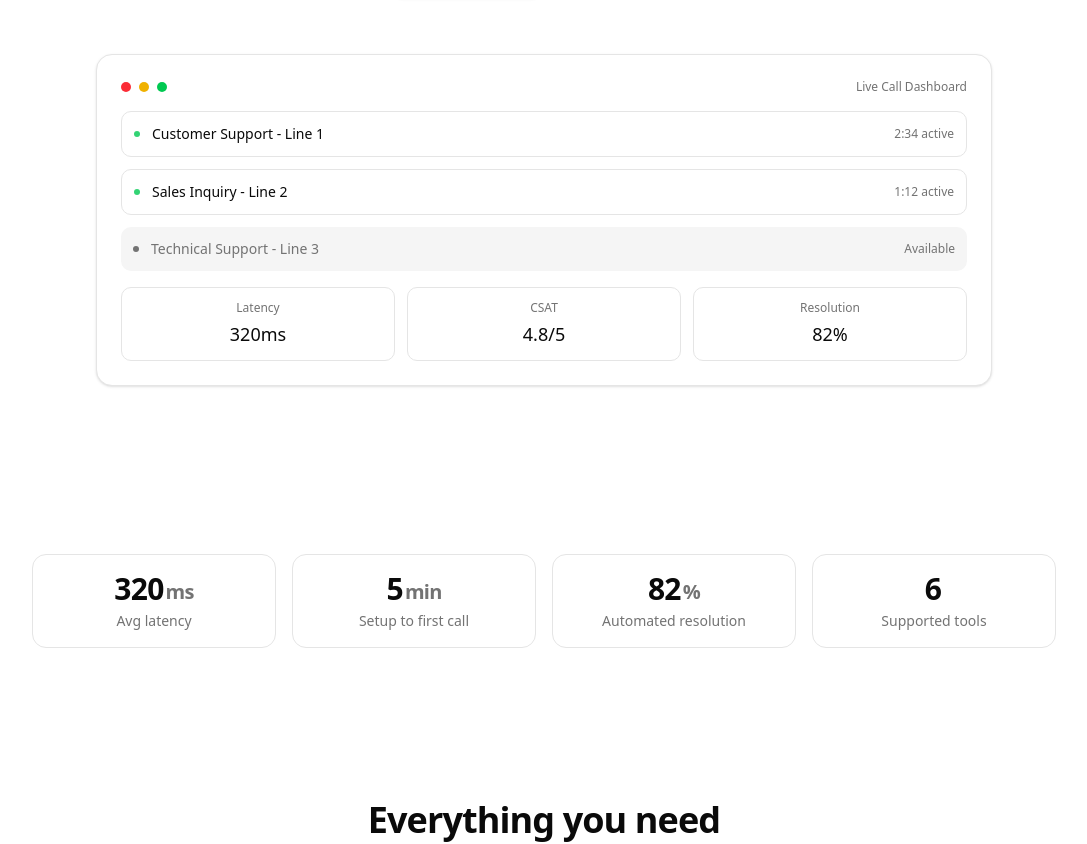
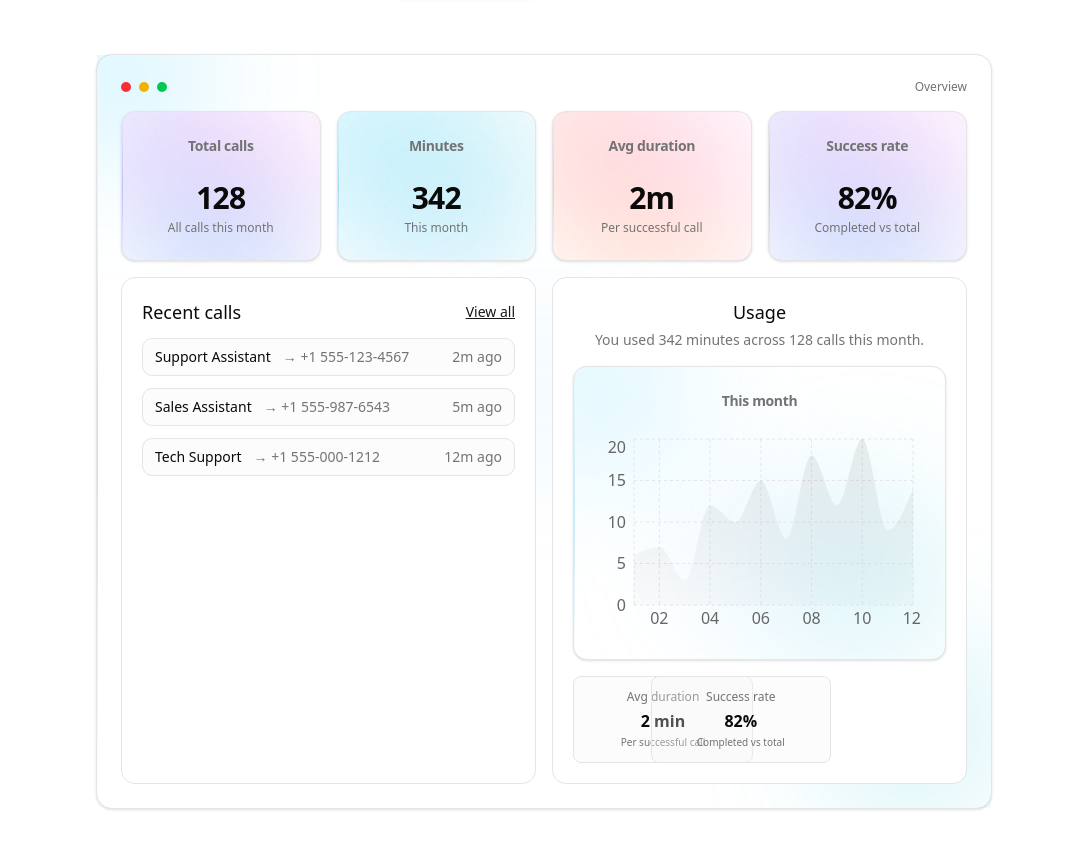
Before and after one commit to benz206/hophacks2025, a Next.js app: page / in a window 1280 px wide. Shown: the part 530-1374 px from the top of the page, without its empty margins (96-1183 px from the left). Built offline with nearby package versions, Linux system fonts and the light colour scheme.

Commit message:
More fixes to landing

```diff
--- a/app/page.tsx
+++ b/app/page.tsx
@@ -3,7 +3,6 @@ import { FeaturesSection } from "@/components/features-section"
 import { CTASection } from "@/components/cta-sections"
 import { Footer } from "@/components/footer"
 import { Steps } from "@/components/steps"
-import { StatsSection } from "@/components/stats-section"
 import { ShowcaseSection } from "@/components/showcase-section"
 
 export default function HomePage() {
@@ -11,7 +10,6 @@ export default function HomePage() {
     <div className="min-h-screen bg-background">
       <main>
         <HeroSection />
-        <StatsSection />
         <FeaturesSection />
         <ShowcaseSection />
         <Steps />
--- a/components/hero-section.tsx
+++ b/components/hero-section.tsx
@@ -3,8 +3,25 @@ import { ArrowRight, Play } from "lucide-react"
 import Link from "next/link"
 // import { ElectricWire } from "@/components/electric-wire"
 import { HeroBackground } from "@/components/hero-background"
+import { StatCard, UsageChart } from "@/components/dashboard/overview-cards"
+import { AmbientGradient } from "@/components/ambient-gradient"
 
 export function HeroSection() {
+  // Fake monthly usage data to mirror dashboard chart
+  const usageData = [
+    { date: "01", calls: 2, minutes: 6 },
+    { date: "02", calls: 3, minutes: 7 },
+    { date: "03", calls: 1, minutes: 3 },
+    { date: "04", calls: 5, minutes: 12 },
+    { date: "05", calls: 4, minutes: 10 },
+    { date: "06", calls: 6, minutes: 15 },
+    { date: "07", calls: 3, minutes: 8 },
+    { date: "08", calls: 7, minutes: 18 },
+    { date: "09", calls: 5, minutes: 12 },
+    { date: "10", calls: 8, minutes: 20 },
+    { date: "11", calls: 4, minutes: 9 },
+    { date: "12", calls: 6, minutes: 14 },
+  ]
   return (
     <section className="py-20 sm:py-32 relative">
       <HeroBackground />
@@ -38,16 +55,10 @@ export function HeroSection() {
               </Link>
             </Button>
           </div>
-
-          {/* Decorative electric wire */}
-          {/* <div className="mt-10 hidden sm:block">
-            <ElectricWire />
-          </div> */}
-
-          {/* Hero visual */}
           <div className="mt-14 relative">
-            <div className="mx-auto max-w-4xl">
+            <div className="mx-auto max-w-[1600px]">
               <div className="relative rounded-2xl bg-card border border-border p-6 shadow-sm">
+                <AmbientGradient variant="blue" className="opacity-60" />
                 <div className="relative">
                   <div className="flex items-center justify-between mb-4">
                     <div className="flex items-center gap-2">
@@ -55,48 +66,70 @@ export function HeroSection() {
                       <div className="w-2.5 h-2.5 bg-yellow-500 rounded-full" />
                       <div className="w-2.5 h-2.5 bg-green-500 rounded-full" />
                     </div>
-                    <div className="text-xs text-muted-foreground">Live Call Dashboard</div>
+                    <div className="text-xs text-muted-foreground">Overview</div>
                   </div>
 
-                  <div className="space-y-3">
-                    <div className="flex items-center justify-between p-3 bg-background rounded-lg border">
-                      <div className="flex items-center gap-3">
-                        <div className="w-1.5 h-1.5 bg-green-500 rounded-full animate-pulse" />
-                        <span className="text-sm font-medium">Customer Support - Line 1</span>
+                  {/* Overview metrics (hardcoded) to match dashboard StatCards */}
+                  <div className="grid gap-4 md:grid-cols-4">
+                    <StatCard label="Total calls" value="128" hint="All calls this month" accent="violet" />
+                    <StatCard label="Minutes" value="342" hint="This month" accent="blue" />
+                    <StatCard label="Avg duration" value="2m" hint="Per successful call" accent="sunset" />
+                    <StatCard label="Success rate" value="82%" hint="Completed vs total" />
+                  </div>
+
+                  {/* Mirror dashboard layout: Recent calls + Usage */}
+                  <div className="mt-4 grid gap-4 md:grid-cols-2">
+                    <section className="rounded-xl border p-5 bg-card">
+                      <div className="flex items-center justify-between">
+                        <h2 className="text-base sm:text-lg font-medium">Recent calls</h2>
+                        <Link href="/dashboard/calls" className="text-sm text-primary underline">View all</Link>
                       </div>
-                      <span className="text-xs text-muted-foreground">2:34 active</span>
-                    </div>
+                      <div className="mt-3 space-y-3">
+                        <div className="flex items-center justify-between rounded-lg border bg-muted/30 px-3 py-2 text-sm">
+                          <div className="flex items-center gap-3">
+                            <div className="font-medium">Support Assistant</div>
+                            <div className="text-muted-foreground">→ +1 555‑123‑4567</div>
+                          </div>
+                          <div className="text-muted-foreground">2m ago</div>
+                        </div>
+                        <div className="flex items-center justify-between rounded-lg border bg-muted/30 px-3 py-2 text-sm">
+                          <div className="flex items-center gap-3">
+                            <div className="font-medium">Sales Assistant</div>
+                            <div className="text-muted-foreground">→ +1 555‑987‑6543</div>
+                          </div>
+                          <div className="text-muted-foreground">5m ago</div>
+                        </div>
+                        <div className="flex items-center justify-between rounded-lg border bg-muted/30 px-3 py-2 text-sm">
+                          <div className="flex items-center gap-3">
+                            <div className="font-medium">Tech Support</div>
+                            <div className="text-muted-foreground">→ +1 555‑000‑1212</div>
+                          </div>
+                          <div className="text-muted-foreground">12m ago</div>
+                        </div>
+                      </div>
+                    </section>
+                    <section className="rounded-xl border p-5 bg-card">
+                      <h2 className="text-base sm:text-lg font-medium">Usage</h2>
+                      <p className="mt-1 text-sm text-muted-foreground">You used 342 minutes across 128 calls this month.</p>
+                      <div className="mt-4">
+                        <UsageChart data={usageData} />
+                      </div>
+                      <div className="mt-4 grid grid-cols-2 sm:grid-cols-3 lg:grid-cols-4 xl:grid-cols-5 gap-4 overflow-auto">
+                        <div className="rounded-md border bg-muted/30 p-3 min-w-[180px]">
+                          <div className="text-xs text-muted-foreground whitespace-nowrap">Avg duration</div>
+                          <div className="mt-1 text-base font-semibold whitespace-nowrap">2 min</div>
+                          <div className="mt-0.5 text-[10px] text-muted-foreground">Per successful call</div>
+                        </div>
+                        <div className="rounded-md border bg-muted/30 p-3 min-w-[180px]">
+                          <div className="text-xs text-muted-foreground whitespace-nowrap">Success rate</div>
+                          <div className="mt-1 text-base font-semibold whitespace-nowrap">82%</div>
+                          <div className="mt-0.5 text-[10px] text-muted-foreground">Completed vs total</div>
+                        </div>
+                      </div>
+                    </section>
+                  </div>
 
-                    <div className="flex items-center justify-between p-3 bg-background rounded-lg border">
-                      <div className="flex items-center gap-3">
-                        <div className="w-1.5 h-1.5 bg-green-500 rounded-full animate-pulse" />
-                        <span className="text-sm font-medium">Sales Inquiry - Line 2</span>
-                      </div>
-                      <span className="text-xs text-muted-foreground">1:12 active</span>
-                    </div>
-
-                    <div className="flex items-center justify-between p-3 bg-muted rounded-lg">
-                      <div className="flex items-center gap-3">
-                        <div className="w-1.5 h-1.5 bg-muted-foreground rounded-full" />
-                        <span className="text-sm text-muted-foreground">Technical Support - Line 3</span>
-                      </div>
-                      <span className="text-xs text-muted-foreground">Available</span>
-                    </div>
-                  </div>
-                  <div className="mt-4 grid grid-cols-1 gap-3 sm:grid-cols-3">
-                    <div className="rounded-lg border p-3">
-                      <div className="text-xs text-muted-foreground">Latency</div>
-                      <div className="mt-1 text-lg font-medium">320ms</div>
-                    </div>
-                    <div className="rounded-lg border p-3">
-                      <div className="text-xs text-muted-foreground">CSAT</div>
-                      <div className="mt-1 text-lg font-medium">4.8/5</div>
-                    </div>
-                    <div className="rounded-lg border p-3">
-                      <div className="text-xs text-muted-foreground">Resolution</div>
-                      <div className="mt-1 text-lg font-medium">82%</div>
-                    </div>
-                  </div>
+                  {/* End dashboard mirror */}
                 </div>
               </div>
             </div>
--- a/components/stats-section.tsx
+++ /dev/null
@@ -1,64 +0,0 @@
-"use client"
-
-import * as React from "react"
-
-type Stat = {
-  label: string
-  value: number
-  suffix?: string
-  from?: number
-}
-
-function useAnimatedNumber(target: number, durationMs = 1200, from = 0) {
-  const [value, setValue] = React.useState(from)
-  React.useEffect(() => {
-    let raf: number
-    const start = performance.now()
-    const animate = (now: number) => {
-      const elapsed = now - start
-      const progress = Math.min(1, elapsed / durationMs)
-      const eased = 1 - Math.pow(1 - progress, 3)
-      setValue(Math.round(from + (target - from) * eased))
-      if (progress < 1) raf = requestAnimationFrame(animate)
-    }
-    raf = requestAnimationFrame(animate)
-    return () => cancelAnimationFrame(raf)
-  }, [target, durationMs, from])
-  return value
-}
-
-const stats: Stat[] = [
-  { label: "Avg latency", value: 320, suffix: "ms" },
-  { label: "Setup to first call", value: 5, suffix: "min" },
-  { label: "Automated resolution", value: 82, suffix: "%" },
-  { label: "Supported tools", value: 6 },
-]
-
-export function StatsSection() {
-  return (
-    <section aria-label="platform stats" className="py-10">
-      <div className="container mx-auto px-4">
-        <div className="mx-auto max-w-5xl">
-          <div className="grid grid-cols-2 gap-4 sm:grid-cols-4">
-            {stats.map((stat) => (
-              <StatCard key={stat.label} {...stat} />)
-            )}
-          </div>
-        </div>
-      </div>
-    </section>
-  )
-}
-
-function StatCard({ label, value, suffix = "", from = 0 }: Stat) {
-  const animated = useAnimatedNumber(value, 1400, from)
-  return (
-    <div className="rounded-xl border border-border bg-card p-4 text-center">
-      <div className="text-3xl font-semibold tracking-tight">
-        {animated}
-        <span className="ml-0.5 text-xl align-middle text-muted-foreground">{suffix}</span>
-      </div>
-      <div className="mt-1 text-xs sm:text-sm text-muted-foreground">{label}</div>
-    </div>
-  )
-}
```
Also changed, not shown: components/footer.tsx (+32 -24 lines).
